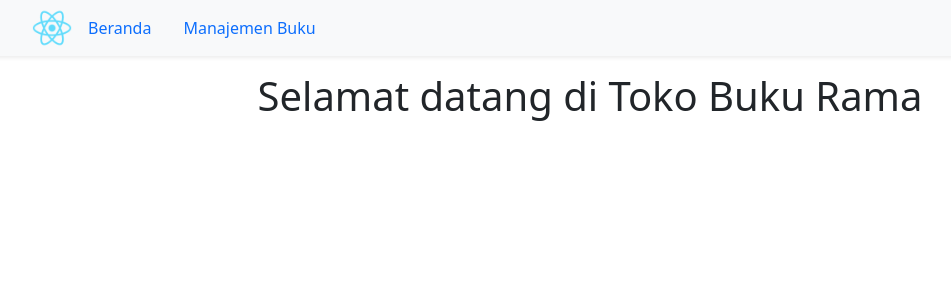
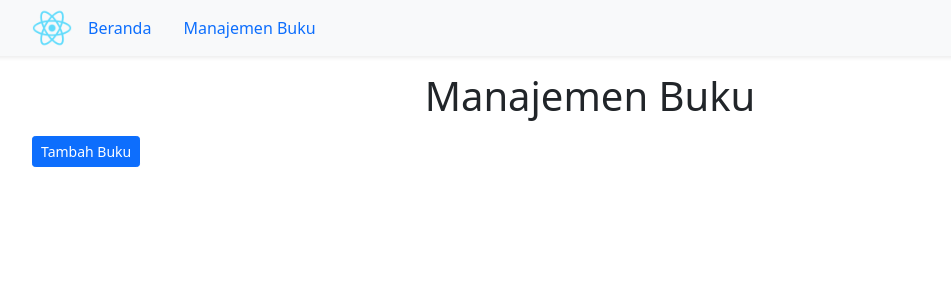
Before and after one commit to ramaherdianto/learn-jsdom, a React (Create React App) app: page /manajemen-buku in a window 1280 px wide. Shown: the top 300 px of the page, without its empty margins (50-1001 px from the left). Built offline with nearby package versions, Linux system fonts and the light colour scheme.

Commit message:
menambahkan package react-route-dom untuk mengontrol routing atau perpindahan halaman

```diff
--- a/package.json
+++ b/package.json
@@ -9,6 +9,7 @@
     "bootstrap": "^5.1.3",
     "react": "^17.0.2",
     "react-dom": "^17.0.2",
+    "react-router-dom": "^6.2.2",
     "react-scripts": "5.0.0",
     "web-vitals": "^2.1.4"
   },
--- a/src/App.js
+++ b/src/App.js
@@ -1,13 +1,21 @@
+import { BrowserRouter, Link, Route, Router, Routes } from "react-router-dom";
 import logo from "./logo.svg";
 import "./App.css";
 import Beranda from "./components/Beranda";
 import Navbar from "./components/Navbar";
+import ManajemenBuku from "./components/ManajemenBuku";
 
 function App() {
   return (
-    <div className="App">
-      <Navbar></Navbar>
-      <Beranda></Beranda>
+    <div>
+      <BrowserRouter>
+        <Navbar></Navbar>
+
+        <Routes>
+          <Route path="/" exact element={<Beranda></Beranda>}></Route>
+          <Route path="/manajemen-buku" exact element={<ManajemenBuku></ManajemenBuku>}></Route>
+        </Routes>
+      </BrowserRouter>
     </div>
   );
 }
--- a/src/components/Navbar.jsx
+++ b/src/components/Navbar.jsx
@@ -1,4 +1,5 @@
 import React from "react";
+import { Link } from "react-router-dom";
 import logo from "../assets/logo.png";
 
 function Navbar() {
@@ -9,14 +10,14 @@ function Navbar() {
           <ul className="nav">
             <img src={logo} alt="" style={{ height: "40px" }} />
             <li>
-              <a href="/" className="nav-link">
+              <Link to="/" className="nav-link">
                 Beranda
-              </a>
+              </Link>
             </li>
             <li>
-              <a href="/manajemen-buku" className="nav-link">
+              <Link to="/manajemen-buku" className="nav-link">
                 Manajemen Buku
-              </a>
+              </Link>
             </li>
           </ul>
         </div>
```
Also changed, not shown: 1 other file (tests, documents, lock files or other folders).
